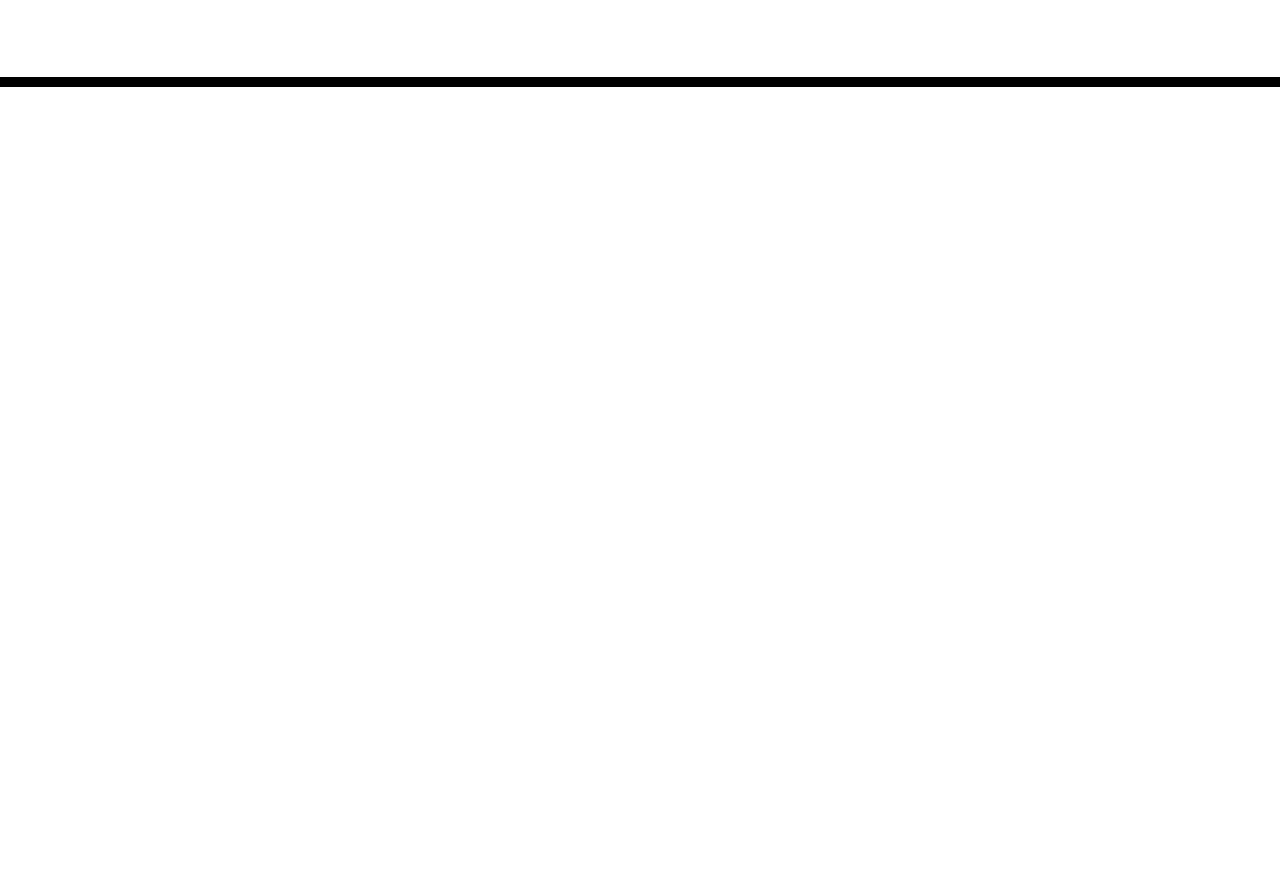
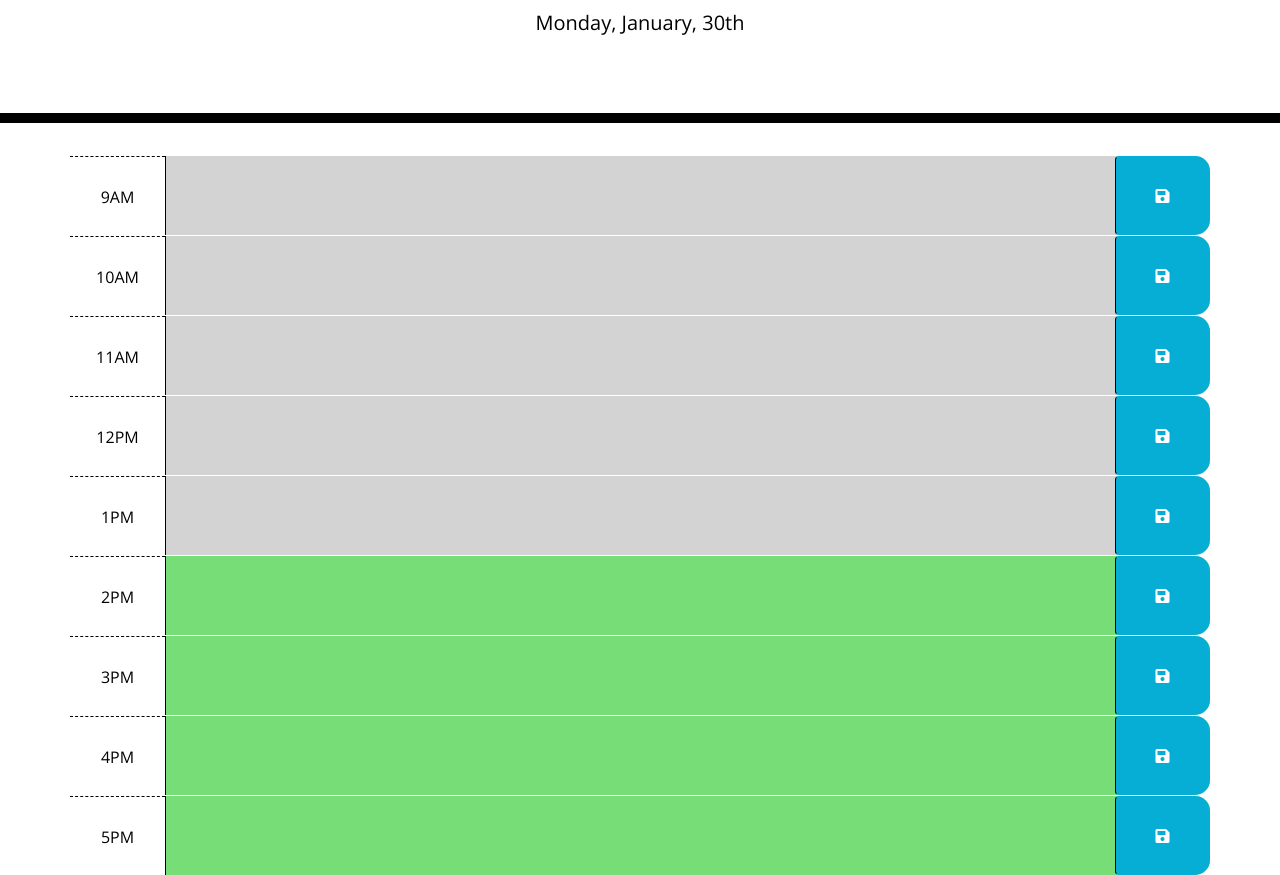
Before and after one commit to KumarRanjana/Third-Party-APIs, a plain HTML site: page index.html in a window 1280 px wide. Shown: the part 181-1056 px from the top of the page. Before the commit the page ends 800 px from the top, so only its background shows below. Drawn offline with nearby package versions, Linux system fonts and the light colour scheme; files that its build step writes are made by us from their sources.

Commit message:
Update My Daily Planner

```diff
--- a/style.css
+++ b/assets/js/css/style.css
@@ -69,3 +69,13 @@ textarea {
   font-size: 20px;
   transition: all 0.3s ease-in-out;
 }
+
+.notification {
+  display: none;
+  color: black;
+}
+
+
+.show {
+  display: block ;
+}
--- /dev/null
+++ b/assets/js/script.js
@@ -0,0 +1,67 @@
+$(document).ready(function(){
+
+
+
+    $(".saveBtn").on("click", function(){
+        console.log('It saved');
+
+        let timeID = $(this).parent().attr("id")
+        let value = $(this).siblings(".description").val();
+
+
+        console.log(timeID);
+        console.log(value);
+
+        localStorage.setItem(timeID, value);
+
+        $(".notification").addClass('show');
+
+
+        setTimeout(function(){
+           $(".notification").removeClass("show");
+        }, 5000)
+
+
+
+    })
+
+
+function hourUpdate(){
+    let currentHour = moment().hours();
+
+    for(let i = 0; i < $(".time-block").length; i++){
+        let hour = parseInt($(".time-block")[i].getAttribute("id").split("-")[1]);
+        console.log(hour)
+        console.log(currentHour)
+        if(hour < currentHour) {
+            $(".time-block")[i].classList.add("past")
+        } else if(hour === currentHour){
+            $(".time-block")[i].classList.add("past")
+            $(".time-block")[i].classList.remove("present")
+        } else{
+            $(".time-block")[i].classList.remove("past")
+            $(".time-block")[i].classList.remove("present")
+            $(".time-block")[i].classList.add("future")
+        }
+    }
+
+
+
+
+
+}
+
+
+hourUpdate();
+
+
+let interval = setInterval(hourUpdate, 15000);
+
+$("#hour-9 .description").val(localStorage.getItem("hour-9"))
+$("#hour-10 .description").val(localStorage.getItem("hour-10"))
+$("#hour-11 .description").val(localStorage.getItem("hour-11"))
+$("#hour-12 .description").val(localStorage.getItem("hour-12"))
+
+$("#currentDay").text(moment().format("dddd, MMMM, Do"))
+
+})
--- a/index.html
+++ b/index.html
@@ -18,7 +18,7 @@
       href="https://fonts.googleapis.com/css?family=Open+Sans&display=swap"
       rel="stylesheet"
     />
-    <link rel="stylesheet" href="style.css" />
+    <link rel="stylesheet" href="./assets/css/style.css" />
     <title>Work Day Scheduler</title>
   </head>
 
@@ -28,11 +28,78 @@
       <p class="lead">A simple calendar app for scheduling your work day</p>
       <p id="currentDay" class="lead"></p>
     </header>
+    <section class="text-center notification" id="notify">
+      Appointment added to <code>localstorage</code>
+    </section>
     <div class="container">
       <!-- Timeblocks go here -->
+      <section id="hour-9" class="row time-block">
+        <section class="col-md 1 hour">
+          9AM
+        </section>
+        <textarea class="col-md-10 description"></textarea>
+        <button class="btn saveBtn col-md-1"><i class="fas fa-save"></i></button>
+      </section>
+      <section id="hour-10" class="row time-block">
+        <section class="col-md 1 hour">
+          10AM
+        </section>
+        <textarea class="col-md-10 description"></textarea>
+        <button class="btn saveBtn col-md-1"><i class="fas fa-save"></i></button>
+      </section>
+      <section id="hour-11" class="row time-block">
+        <section class="col-md 1 hour">
+          11AM
+        </section>
+        <textarea class="col-md-10 description"></textarea>
+        <button class="btn saveBtn col-md-1"><i class="fas fa-save"></i></button>
+      </section>
+      <section id="hour-12" class="row time-block">
+        <section class="col-md 1 hour">
+          12PM
+        </section>
+        <textarea class="col-md-10 description"></textarea>
+        <button class="btn saveBtn col-md-1"><i class="fas fa-save"></i></button>
+      </section>
+      <section id="hour-13" class="row time-block">
+        <section class="col-md 1 hour">
+          1PM
+        </section>
+        <textarea class="col-md-10 description"></textarea>
+        <button class="btn saveBtn col-md-1"><i class="fas fa-save"></i></button>
+      </section>
+      <section id="hour-14" class="row time-block">
+        <section class="col-md 1 hour">
+          2PM
+        </section>
+        <textarea class="col-md-10 description"></textarea>
+        <button class="btn saveBtn col-md-1"><i class="fas fa-save"></i></button>
+      </section>
+      <section id="hour-15" class="row time-block">
+        <section class="col-md 1 hour">
+          3PM
+        </section>
+        <textarea class="col-md-10 description"></textarea>
+        <button class="btn saveBtn col-md-1"><i class="fas fa-save"></i></button>
+      </section>
+      <section id="hour-16" class="row time-block">
+        <section class="col-md 1 hour">
+          4PM
+        </section>
+        <textarea class="col-md-10 description"></textarea>
+        <button class="btn saveBtn col-md-1"><i class="fas fa-save"></i></button>
+      </section>
+      <section id="hour-17" class="row time-block">
+        <section class="col-md 1 hour">
+          5PM
+        </section>
+        <textarea class="col-md-10 description"></textarea>
+        <button class="btn saveBtn col-md-1"><i class="fas fa-save"></i></button>
+      </section>
     </div>
 
     <script src="https://cdnjs.cloudflare.com/ajax/libs/jquery/3.2.1/jquery.min.js"></script>
     <script src="https://cdnjs.cloudflare.com/ajax/libs/moment.js/2.24.0/moment.min.js"></script>
+    <script src="./assets/js/script.js"></script>
   </body>
 </html>
```
